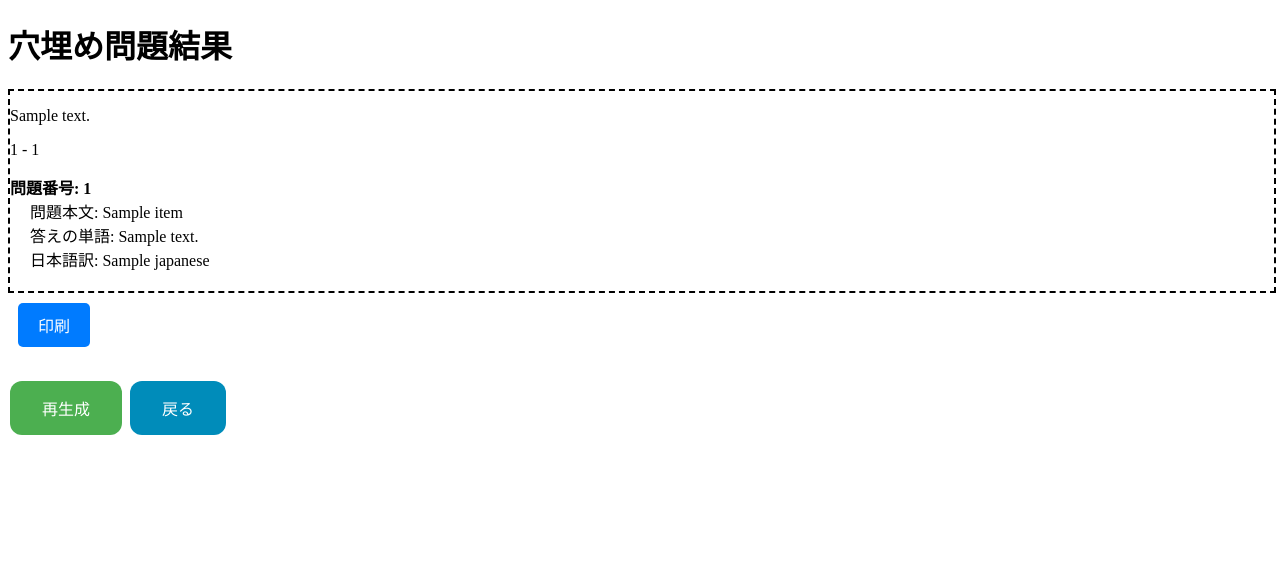
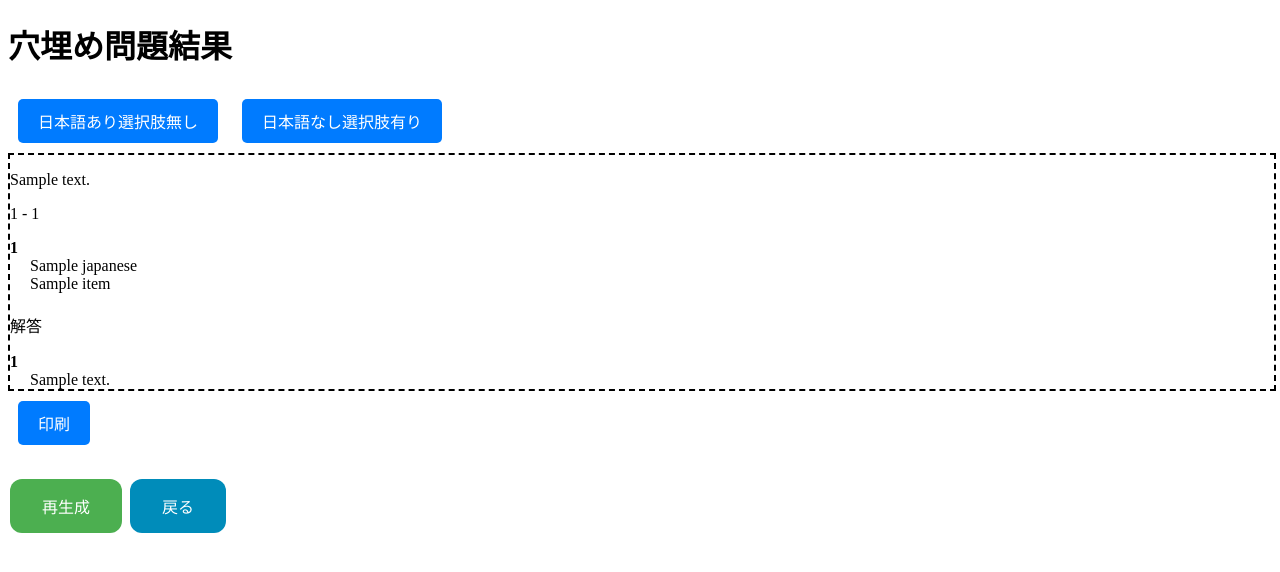
Before and after one commit to CloudWordCreator/CloudWordCreator, a Django app: template fill_in_the_blank/templates/result.html in a window 1280 px wide. Shown: the top 572 px of the page. Run offline with Django 5.2, Linux system fonts and the light colour scheme; the template is opened without the code that fills it: most values are stand-ins (such as "Sample title", 1, 10 or a date in 2020).

Commit message:
update : 穴埋め問題の作成機能を実装
views.pyには選択肢をランダムに並び替える処理を追加
result.htmlにボタンを切り換えて種類を変更できるように実装

```diff
--- a/fill_in_the_blank/templates/result.html
+++ b/fill_in_the_blank/templates/result.html
@@ -106,11 +106,28 @@
             0% { transform: rotate(0deg); }
             100% { transform: rotate(360deg); }
         }
+        .tab {
+            display: none;
+        }
+        .options-grid {
+            display: grid;
+            grid-template-columns: repeat(5, 1fr);
+            gap: 10px;
+            margin-top: 20px;
+        }
+        .option-item {
+            border: 1px solid #333;
+            padding: 10px;
+            text-align: center;
+        }
     </style>
 </head>
 <body>
     <h1>穴埋め問題結果</h1>
+    <button id="japanese-available-button" class="button">日本語あり選択肢無し</button>
+    <button id="japanese-unavailable-button" class="button">日本語なし選択肢有り</button>
     <div class="print-area">
+        <div id="japanese-available-content" class="tab">
             <p>{{ text }}</p>
             <p>{{start_number}} - {{end_number}}</p>
             {% if fill_in_the_blank.error %}
@@ -119,13 +136,45 @@
             {% else %}
                 {% for item in fill_in_the_blank %}
                 <div class="question">
-            <div class="question-number">問題番号: {{ item.number }}</div>
-            <div class="question-phrase">問題本文: {{ item.questionPhrase }}</div>
-            <div class="answer-word">答えの単語: {{ item.answerWord }}</div>
-            <div class="japanese">日本語訳: {{ item.Japanese }}</div>
+                    <div class="question-number">{{ item.number }}</div>
+                    <div class="japanese">{{ item.Japanese }}</div>
+                    <div class="question-phrase">{{ item.questionPhrase }}</div>
                 </div>
                 {% endfor %}
             {% endif %}
+            <p>解答</p>
+            {% for item in fill_in_the_blank %}
+                <div class="question-number">{{ item.number }}</div>
+                <div class="answer-word">{{ item.answerWord }}</div>
+            {% endfor %}
+            </div>
+        <div id="japanese-unavailable-content" class="tab">
+            <p>{{ text }}</p>
+            <p>{{start_number}} - {{end_number}}</p>
+            <p>選択肢</p>
+            <div class="options-grid">
+                {% for option in options %}
+                    <div class="option-item">{{ option.word }}</div>
+                {% endfor %}
+            </div>
+            {% if fill_in_the_blank.error %}
+            <div class="error-message">{{ fill_in_the_blank.error }}</div>
+            <pre>{{ fill_in_the_blank.response_text }}</pre>
+            {% else %}
+                {% for item in fill_in_the_blank %}
+                <div class="question">
+                    <div class="question-number">{{ item.number }}</div>
+                    <div class="question-phrase">{{ item.questionPhrase }}</div>
+                </div>
+                {% endfor %}
+            {% endif %}
+            <p>解答</p>
+            {% for item in fill_in_the_blank %}
+                <div class="question-number">{{ item.number }}</div>
+                <div class="japanese">{{ item.Japanese }}</div>
+                <div class="answer-word">{{ item.answerWord }}</div>
+            {% endfor %}
+        </div>
     </div>
     <button onclick="printContent()" class="button">印刷</button>
     <div class="button-container">
@@ -146,6 +195,25 @@
             document.getElementById('loader').style.display = 'inline-block';
             location.reload();
         }
+
+        function showTab(tabId) {
+            const tabs = document.querySelectorAll('.tab');
+            tabs.forEach(tab => {
+                tab.style.display = 'none';
+            });
+            document.getElementById(tabId).style.display = 'block';
+        }
+
+        document.getElementById('japanese-available-button').addEventListener('click', function() {
+            showTab('japanese-available-content');
+        });
+
+        document.getElementById('japanese-unavailable-button').addEventListener('click', function() {
+            showTab('japanese-unavailable-content');
+        });
+
+        // 初期状態で表示するタブを設定
+        showTab('japanese-available-content');
     </script>
 </body>
 </html>
--- a/fill_in_the_blank/views.py
+++ b/fill_in_the_blank/views.py
@@ -57,11 +57,14 @@ def generate_fill_in_the_blank(request):
             ids = random.sample(range(start, end + 1), count)
             words = list(model.objects.filter(id__in=ids))
             phrase = ai_prompt(words, question_count)
+            options = words.copy()
+            random.shuffle(options)
             return render(request, 'result.html',{
                 'fill_in_the_blank': phrase,
                 'text' : selected_text_jp,
                 'start_number': start,
                 'end_number': end,
+                'options': options,
             })
 
 def ai_prompt(word, question_count):
```
Lines whose indentation alone changed are shown as unchanged.
